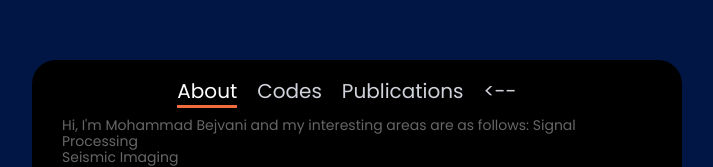
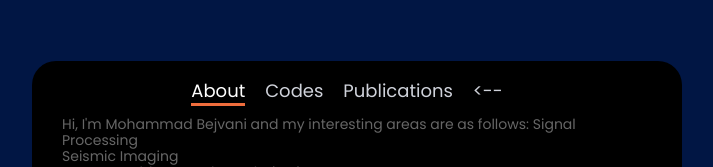
Before and after one commit to MBejvani/bejvani-homepage, a plain HTML site: page index.html in a window 1280 px wide. Shown: the part 188-355 px from the top of the page, without its empty margins (283-996 px from the left). Drawn offline with nearby package versions, Linux system fonts and the light colour scheme.

Commit message:
Update style.css

```diff
--- a/style.css
+++ b/style.css
@@ -75,13 +75,6 @@ a {
 }
 
 /* Menu Links */
-
-/*   font-size: 24px;
-  font-weight: 400;
-  margin-top: 0;
-  margin-right: 30px;
-  margin-bottom: 10px; */
-
 ul.main-menu {
   margin: 0;
   padding: 0;
@@ -92,7 +85,7 @@ ul.main-menu {
 }
 ul.main-menu li a {
   margin-right: 20px;
-  font-size: 20px;
+  font-size: 18px;
   border-bottom: solid transparent 3px;
   color:#cfd2da;
 }
```
